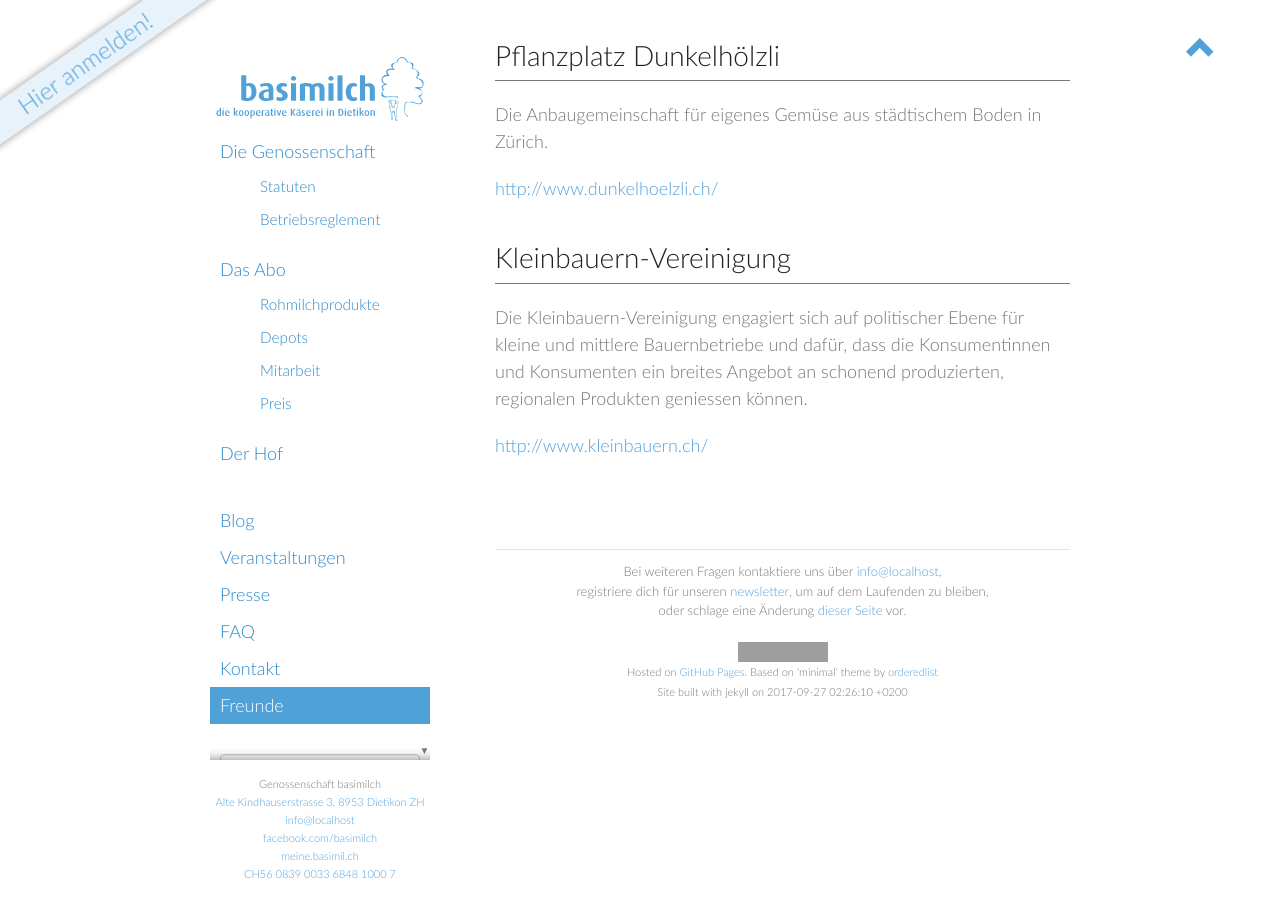
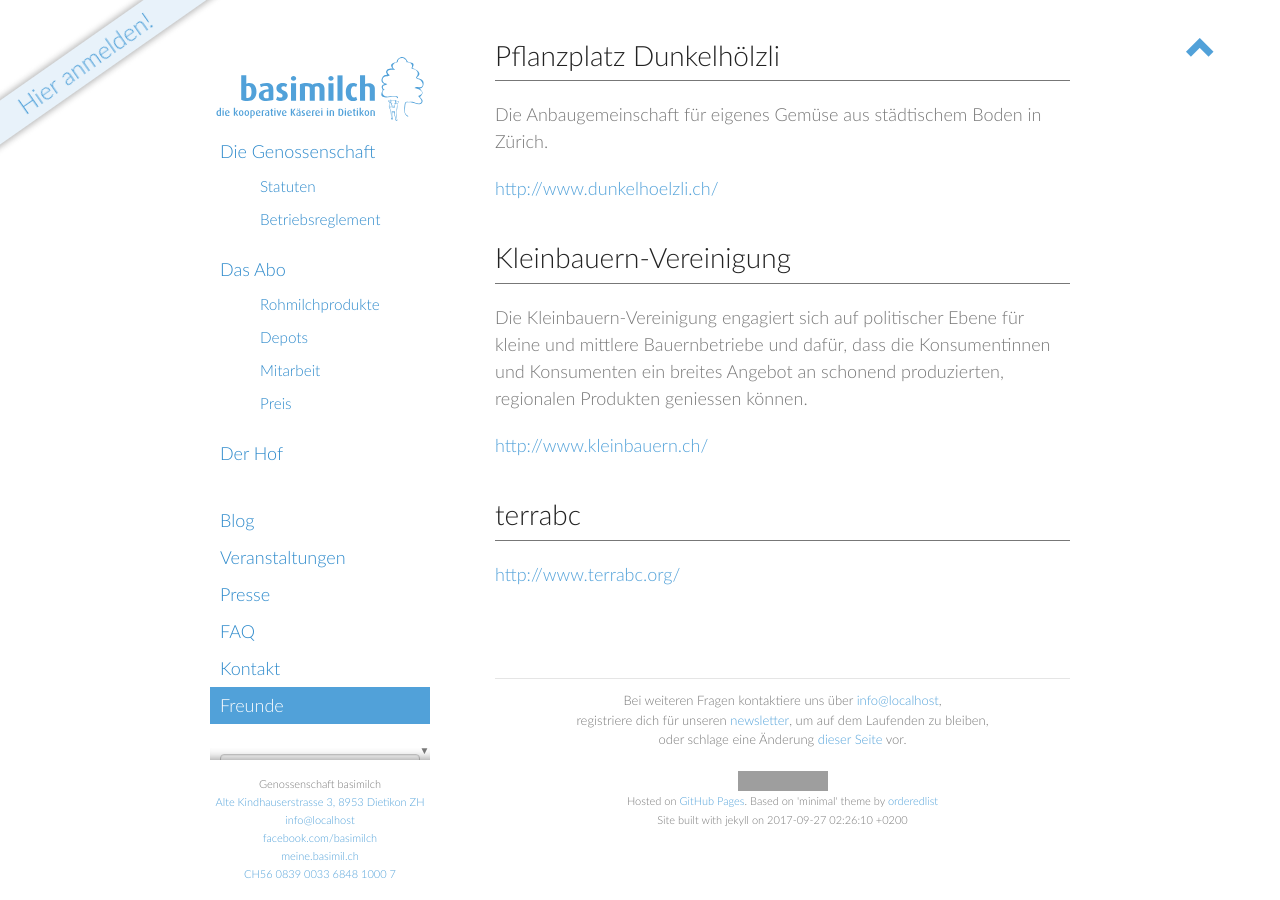
Before and after one commit to vryser/basimilch.github.io, a Jekyll site: the page built from pages/080-freunde.md, in a window 1280 px wide and 900 px high, scrolled down 1364 px. Built offline with Jekyll 4.4.1, drawn with Linux system fonts in a browser that asks for light colours; grey boxes are pictures that could not be loaded.

Commit message:
new: add terraabc in the friends page

```diff
--- a/pages/080-freunde.md
+++ b/pages/080-freunde.md
@@ -59,3 +59,8 @@ und Konsumenten ein breites Angebot an schonend produzierten,
 regionalen Produkten geniessen können.
 
 <http://www.kleinbauern.ch/>
+
+
+# terrabc
+
+<http://www.terrabc.org/>
```
